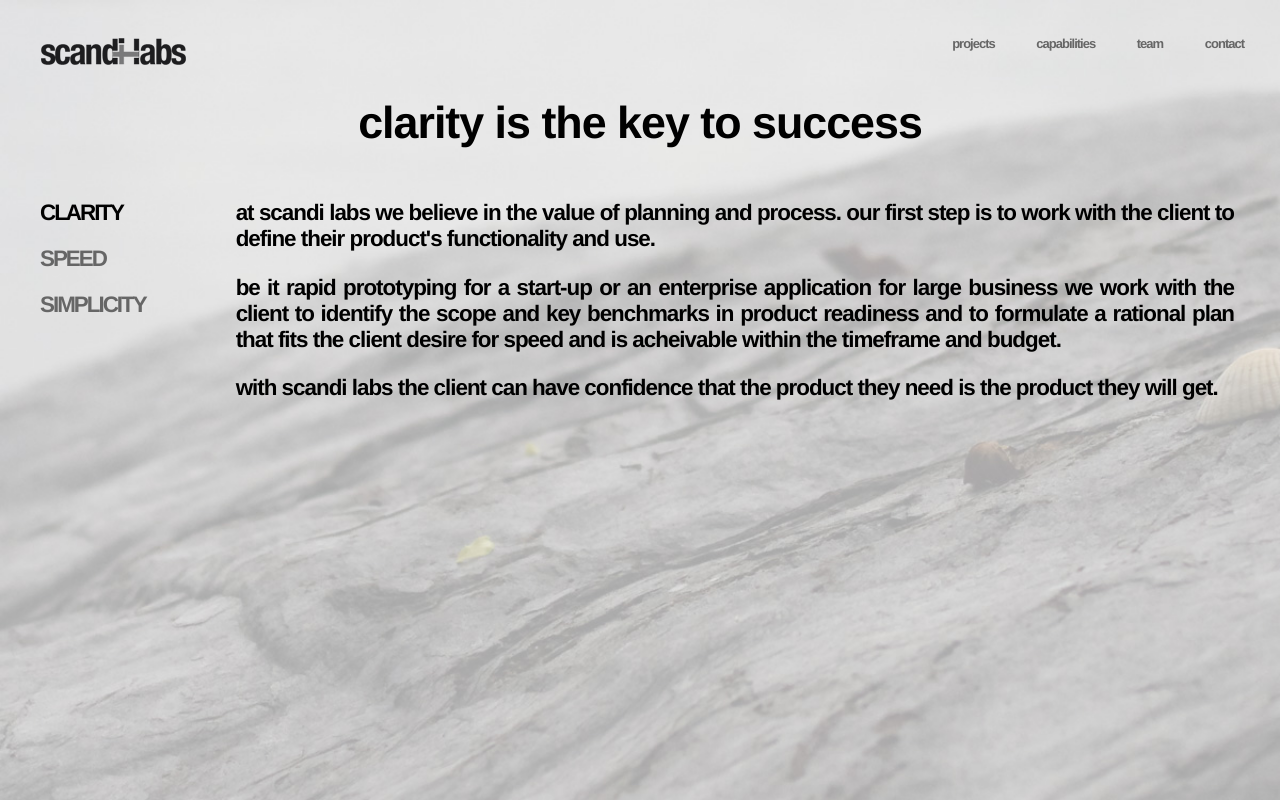
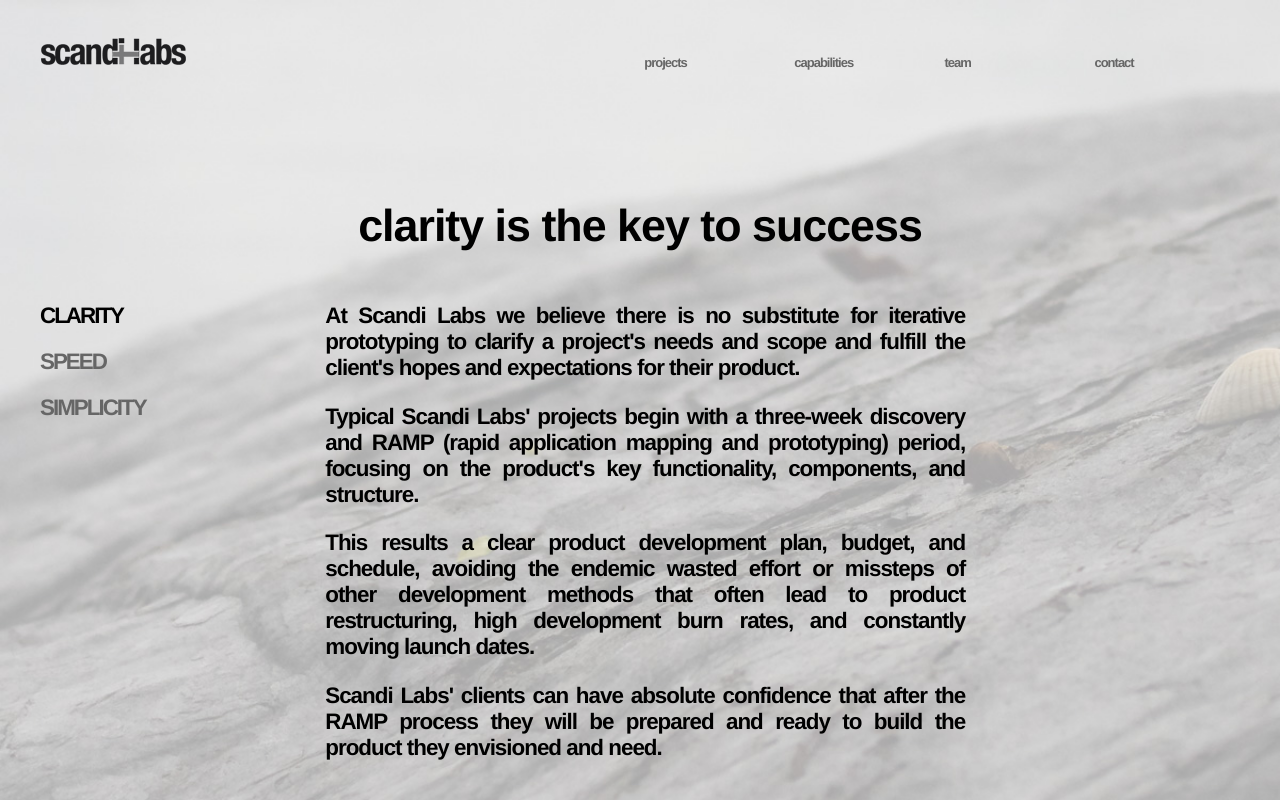
Before and after one commit to scandilabs/scandilabs.com, a PHP site: page /clarity.php in a window 1280 px wide. Run offline with PHP 8.4, Linux system fonts and the light colour scheme.

Commit message:
More space around copy

```diff
--- a/clarity.php
+++ b/clarity.php
@@ -23,9 +23,13 @@
 		        <?php include("include/left.php"); ?>
 
 	            <div class="copyBox">
-					<p>at scandi labs we believe in the value of planning and process.  our first step is to work with the client to define their product's functionality and use.</p>
-					<p>be it rapid prototyping for a start-up or an enterprise application for large business we work with the client to identify the scope and key benchmarks in product readiness and to formulate a rational plan that fits the client desire for speed and is acheivable within the timeframe and budget.</p>
-					<p>with scandi labs the client can have confidence that the product they need is the product they will get.</p>
+					<p>At Scandi Labs we believe there is no substitute for iterative prototyping to clarify a project's needs and scope and fulfill the client's hopes and expectations for their product.</p>
+
+					<p>Typical Scandi Labs' projects begin with a three-week discovery and RAMP (rapid application mapping and prototyping) period, focusing on the product's key functionality, components, and structure.</p>
+
+					<p>This results a clear product development plan, budget, and schedule, avoiding the endemic wasted effort or missteps of other development methods that often lead to product restructuring, high development burn rates, and constantly moving launch dates.</p>
+
+					<p>Scandi Labs' clients can have absolute confidence that after the RAMP process they will be prepared and ready to build the product they envisioned and need.</p>
 	            </div>
 	        </div>
         </div>
--- a/css/site.css
+++ b/css/site.css
@@ -1,14 +1,14 @@
 body {
-    margin:0 0;
+    margin: 0 0;
     /*font-family: arial,sans-serif;*/
     font-family: "Helvetica";
     font-weight: 600;
     width: 100%;
-    background-image:url('../img/berg.jpg');
-    background-repeat:no-repeat;
-    background-size:cover;
+    background-image: url('../img/berg.jpg');
+    background-repeat: no-repeat;
+    background-size: cover;
     font-size: 140%;
-    letter-spacing:-1px;
+    letter-spacing: -1px;
 }
 
 #content {
@@ -16,34 +16,72 @@ body {
 }
 
 #leftNav {
-    display:inline-block;
+    display: inline-block;
     vertical-align: top;
-    /*padding-top: 110px;*/
-    width:18%;
-    font-size:100%;
-    /*height:100%;*/
-
-    /*
-    position:absolute;
-    top:50%;
-    */
+    width: 25%;
+    font-size: 100%;
 }
 
 #header {
     padding-top: 36px;
+    padding-bottom: 100px;
+    color: #888888;
+    width: 100%;
+    /* background-color: #FFDF73; */
+   font-size: small;
+}
+
+#header #logoBox {
+    display: inline-block;
     padding-left: 40px;
-    padding-right: 36px;
-    color: #888888;
-    /* background-color: #FFDF73; */
+    width: 47%;
+}
+
+#header ul {
+    display: inline-block;
+    padding: 0px;
+    /*float: right;*/
+    /*vertical-align: bottom;*/
+    margin: 0px;
+    width: 48%;
+    -webkit-margin-before:0px;
+    -webkit-margin-after:0px;
+    -webkit-padding-start:0px;
+}
+
+#header ul li {
+    list-style: none inside;
+    display:inline-block;
+    width:24%;
+    /*padding-left: 3em;*/
+}
+
+#logoBox {
+    width:45%;
+}
+
+#logoBox img {
+    /* width:300px; */
+    margin: 0;
+    /* position: relative;
+     top:-2em; */
 }
 
 .copyBox {
-    /*padding: 36px;*/
-    display:inline-block;
-    width:78%;
+    display: inline-block;
+    width: 50%;
 }
 
-a.current:link, a.current:visited  {
+.homeCopyBox {
+    /*padding: 36px;*/
+    display: inline-block;
+    width: 78%;
+    text-align: justify;
+    padding-right: 10%;
+    padding-left: 10%;
+}
+
+a.current:link, a.current:visited {
     color: #000000;
     text-decoration: none;
 }
@@ -53,49 +91,19 @@ a:link, a:visited {
     text-decoration: none;
 }
 
-
 a:hover {
     color: #000000;
     text-decoration: none;
 }
 
-#header #logoBox {
-    display: inline-block;
-}
-
-#header ul {
-    display: inline-block;
-    padding-left: 0px;
-    float: right;
-    vertical-align: bottom;
-    margin: 0;
-}
-
 #leftNav li {
     list-style: none inside;
     padding-bottom: 20px;
-    letter-spacing:-2px;
+    letter-spacing: -2px;
 }
 
 #leftNav .small {
-    font-size:60%;
-}
-
-#header ul li {
-    list-style: none inside;
-    display: inline;
-    padding-left: 3em;
-}
-
-#header {
-    font-size: small;
-}
-
-#logoBox img {
-    /* width:300px; */
-   margin:0;
-   /* position: relative;
-   top:-2em; */
+    font-size: 60%;
 }
 
 h1 {
@@ -107,15 +115,15 @@ h1 {
 }
 
 #contentBodyBox {
-    width:100%;
+    width: 100%;
 }
 
 .copyBox p {
-    text-align:justify;
+    text-align: justify;
 }
 
 form label {
-    display:inline-block;
+    display: inline-block;
     margin-right: 5px;
     padding-top: 4px;
     /*text-align: right;*/
--- a/simplicity.php
+++ b/simplicity.php
@@ -16,14 +16,16 @@
         <div id="content">
 
 	    	<div id="contentHeadingBox">
-				<h1>we make it easy for you</h1>
+				<h1>we make it easy</h1>
 	    	</div>
 
 	        <div id="contentBodyBox">
 		        <?php include("include/left.php"); ?>
 
 	            <div class="copyBox">
-	                <p>Lorem ipsum dolor sit amet, consectetur adipisicing elit, sed do eiusmod tempor incididunt ut labore et dolore magna aliqua. Ut enim ad minim veniam, quis nostrud exercitation ullamco laboris nisi ut aliquip ex ea commodo consequat. Duis aute irure dolor in reprehenderit in voluptate velit esse cillum dolore eu fugiat nulla pariatur. Excepteur sint occaecat cupidatat non proident, sunt in culpa qui officia deserunt mollit anim id est laborum.</p>
+					<p>Good code works.  Great code is flexible, scalable, and easy to maintain.  Great code serves as the foundation for further product iterations and enhancement.  Great code is what Scandi Labs delivers.</p>
+					<p>Scandi Labs carries the flexibility of our framework and lean development approach to the way we work with clients, serving as a development-on-tap resource after the minimum viable product has been introduced and market response is evident.</p>
+					<p>Whether the client has an internal team, wishes to build out their own internal capabilities, or to continue working with us on further iterations of the initial product, Scandi Labs makes straightforward hand-off or client resource on-boarding or post launch product development simple and easy.</p>
 	            </div>
 	        </div>
         </div>
--- a/speed.php
+++ b/speed.php
@@ -23,7 +23,9 @@
 		        <?php include("include/left.php"); ?>
 
 	            <div class="copyBox">
-	                <p>Lorem ipsum dolor sit amet, consectetur adipisicing elit, sed do eiusmod tempor incididunt ut labore et dolore magna aliqua. Ut enim ad minim veniam, quis nostrud exercitation ullamco laboris nisi ut aliquip ex ea commodo consequat. Duis aute irure dolor in reprehenderit in voluptate velit esse cillum dolore eu fugiat nulla pariatur. Excepteur sint occaecat cupidatat non proident, sunt in culpa qui officia deserunt mollit anim id est laborum.</p>
+					<p>The best-laid development plan means little without the ability to execute the build out in a quality, fast, low cost, and hassle free manner.</p>
+					<p>Scandi Labs combines the quality and close collaboration benefits of on-shore development with the speed, iteration, and cost advantages of off-shore development, creating a rapid development environment that maximizes product excellence while minimizing the client's capital burn rate.</p>
+					<p>Scandi Labs' flexible catamaran framework and iterative lean development process, combined with our on and off-shore development structure, insures that the race to the client's minimum viable product is swift and efficient resulting in the best product in the shortest time. </p>
 	            </div>
 	        </div>
         </div>
--- a/team.php
+++ b/team.php
@@ -23,7 +23,8 @@
 		        <?php include("include/left.php"); ?>
 
 	            <div class="copyBox">
-	                <p>Lorem ipsum dolor sit amet, consectetur adipisicing elit, sed do eiusmod tempor incididunt ut labore et dolore magna aliqua. Ut enim ad minim veniam, quis nostrud exercitation ullamco laboris nisi ut aliquip ex ea commodo consequat. Duis aute irure dolor in reprehenderit in voluptate velit esse cillum dolore eu fugiat nulla pariatur. Excepteur sint occaecat cupidatat non proident, sunt in culpa qui officia deserunt mollit anim id est laborum.</p>
+	            	<h3>Mads Kvalsvik, Founder</h3>
+	                <p>Mads has devoted most of his professional life to finding better ways to build software, through startup roles, consulting and corporate product development roles.</p>
 	            </div>
 	        </div>
         </div>
```
Also changed, not shown: index.php (+10 -4 lines).
